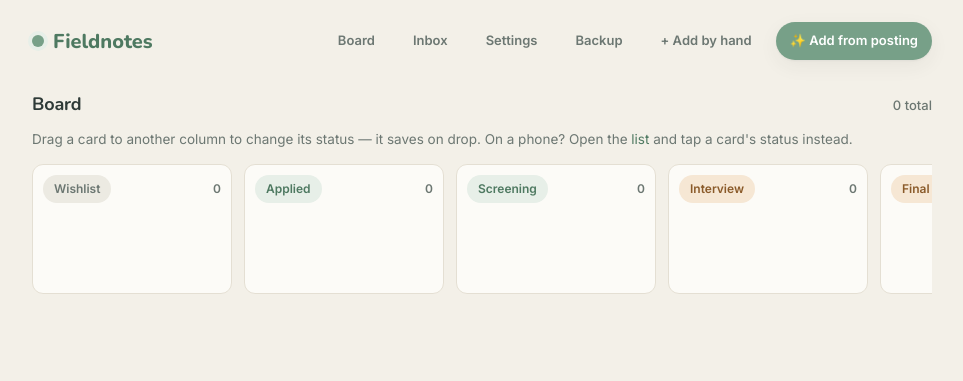
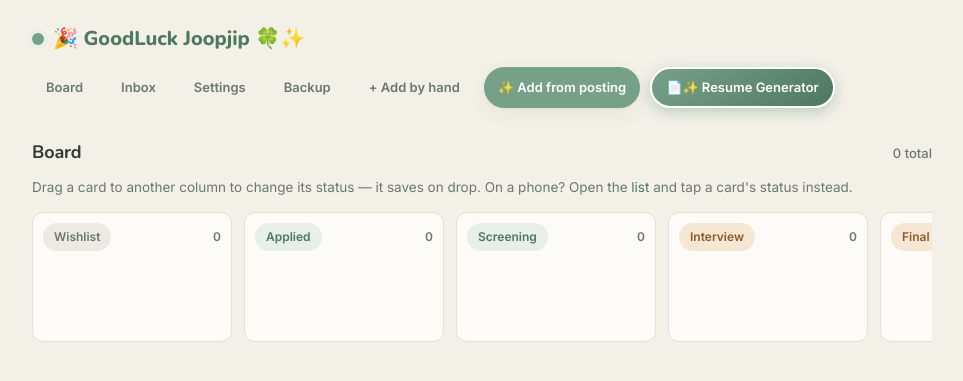
Before and after one commit to JJoopjip/application-tracker, a FastAPI app: page /board in a window 1280 px wide. Shown: the top 381 px of the page, without its empty margins (158-1121 px from the left). Run offline with FastAPI, Linux system fonts and the light colour scheme; data that the repository does not hold is empty.

Commit message:
Preserve in-progress UI personalization (pre-existing working-tree edits)
Snapshot of uncommitted cosmetic edits found in the working tree at the start
of this session (branding to "GoodLuck Joopjip", a Resume Generator nav button
+ its styling). Committed as-is on this branch so nothing is lost and the
subsequent improvement commits stay clean. Not authored in this session.

```diff
--- a/static/css/styles.css
+++ b/static/css/styles.css
@@ -108,6 +108,15 @@ a:hover { text-decoration: underline; }
 .btn-sm { font-size: 13px; padding: 8px 14px; min-height: 38px; }
 .btn-attn  { background: var(--apricot-tint); color: #8a5a29; }
 .btn-reject { background: var(--rose-tint); color: #8f5a63; }
+.btn-home {
+  margin-left: auto;
+  background: linear-gradient(135deg, var(--sage) 0%, var(--sage-strong) 100%);
+  color: #fff;
+  font-weight: 700;
+  box-shadow: 0 4px 14px rgba(119,160,136,.45);
+  border: 2px solid #fff;
+}
+.btn-home:hover { background: var(--sage-strong); box-shadow: 0 6px 20px rgba(119,160,136,.6); }
 
 :focus-visible {
   outline: 3px solid var(--sage);
--- a/templates/backup.html
+++ b/templates/backup.html
@@ -1,5 +1,5 @@
 {% extends "base.html" %}
-{% block title %}Backup & restore · Fieldnotes{% endblock %}
+{% block title %}Backup & restore · GoodLuck Joopjip 🍀{% endblock %}
 {% block content %}
 
 <div style="margin-bottom:14px"><a class="btn btn-ghost btn-sm" href="/">← Back</a></div>
--- a/templates/base.html
+++ b/templates/base.html
@@ -12,7 +12,7 @@
 <body>
   <div class="wrap">
     <header class="topbar">
-      <a href="/" class="brand"><span class="dot"></span> Fieldnotes</a>
+      <a href="http://127.0.0.1:8000/" class="brand"><span class="dot"></span> 🎉 GoodLuck Joopjip 🍀✨</a>
       <div class="topbar-actions">
         <a class="btn btn-ghost btn-sm" href="/board">Board</a>
         <a class="btn btn-ghost btn-sm" href="/review">Inbox</a>
@@ -20,6 +20,7 @@
         <a class="btn btn-ghost btn-sm" href="/backup">Backup</a>
         <a class="btn btn-ghost btn-sm" href="/applications/new">+ Add by hand</a>
         <a class="btn btn-primary btn-sm" href="/intake">✨ Add from posting</a>
+        <a class="btn btn-sm btn-home" href="http://127.0.0.1:8000/">📄✨ Resume Generator</a>
       </div>
     </header>
     {% block content %}{% endblock %}
--- a/templates/board.html
+++ b/templates/board.html
@@ -1,5 +1,5 @@
 {% extends "base.html" %}
-{% block title %}Board · Fieldnotes{% endblock %}
+{% block title %}Board · GoodLuck Joopjip 🍀{% endblock %}
 {% block content %}
 
 <div class="section-head">
--- a/templates/form.html
+++ b/templates/form.html
@@ -1,5 +1,5 @@
 {% extends "base.html" %}
-{% block title %}{{ "Edit role" if app else "Add a role" }} · Fieldnotes{% endblock %}
+{% block title %}{{ "Edit role" if app else "Add a role" }} · GoodLuck Joopjip 🍀{% endblock %}
 {% block content %}
 
 {% set post_url = "/applications/" ~ app.id if app else "/applications" %}
--- a/templates/inbox.html
+++ b/templates/inbox.html
@@ -1,5 +1,5 @@
 {% extends "base.html" %}
-{% block title %}Inbox review · Fieldnotes{% endblock %}
+{% block title %}Inbox review · GoodLuck Joopjip 🍀{% endblock %}
 {% block content %}
 
 <div style="margin-bottom:14px"><a class="btn btn-ghost btn-sm" href="/">← Back</a></div>
--- a/templates/intake.html
+++ b/templates/intake.html
@@ -1,5 +1,5 @@
 {% extends "base.html" %}
-{% block title %}Add from a job posting · Fieldnotes{% endblock %}
+{% block title %}Add from a job posting · GoodLuck Joopjip 🍀{% endblock %}
 {% block content %}
 
 <div style="margin-bottom:14px"><a class="btn btn-ghost btn-sm" href="/">← Back</a></div>
--- a/templates/review.html
+++ b/templates/review.html
@@ -1,5 +1,5 @@
 {% extends "base.html" %}
-{% block title %}Review before saving · Fieldnotes{% endblock %}
+{% block title %}Review before saving · GoodLuck Joopjip 🍀{% endblock %}
 {% block content %}
 
 <div style="margin-bottom:14px"><a class="btn btn-ghost btn-sm" href="/intake">← Start over</a></div>
--- a/templates/settings.html
+++ b/templates/settings.html
@@ -1,5 +1,5 @@
 {% extends "base.html" %}
-{% block title %}Settings · Fieldnotes{% endblock %}
+{% block title %}Settings · GoodLuck Joopjip 🍀{% endblock %}
 {% block content %}
 
 <div style="margin-bottom:14px"><a class="btn btn-ghost btn-sm" href="/">← Back</a></div>
```
